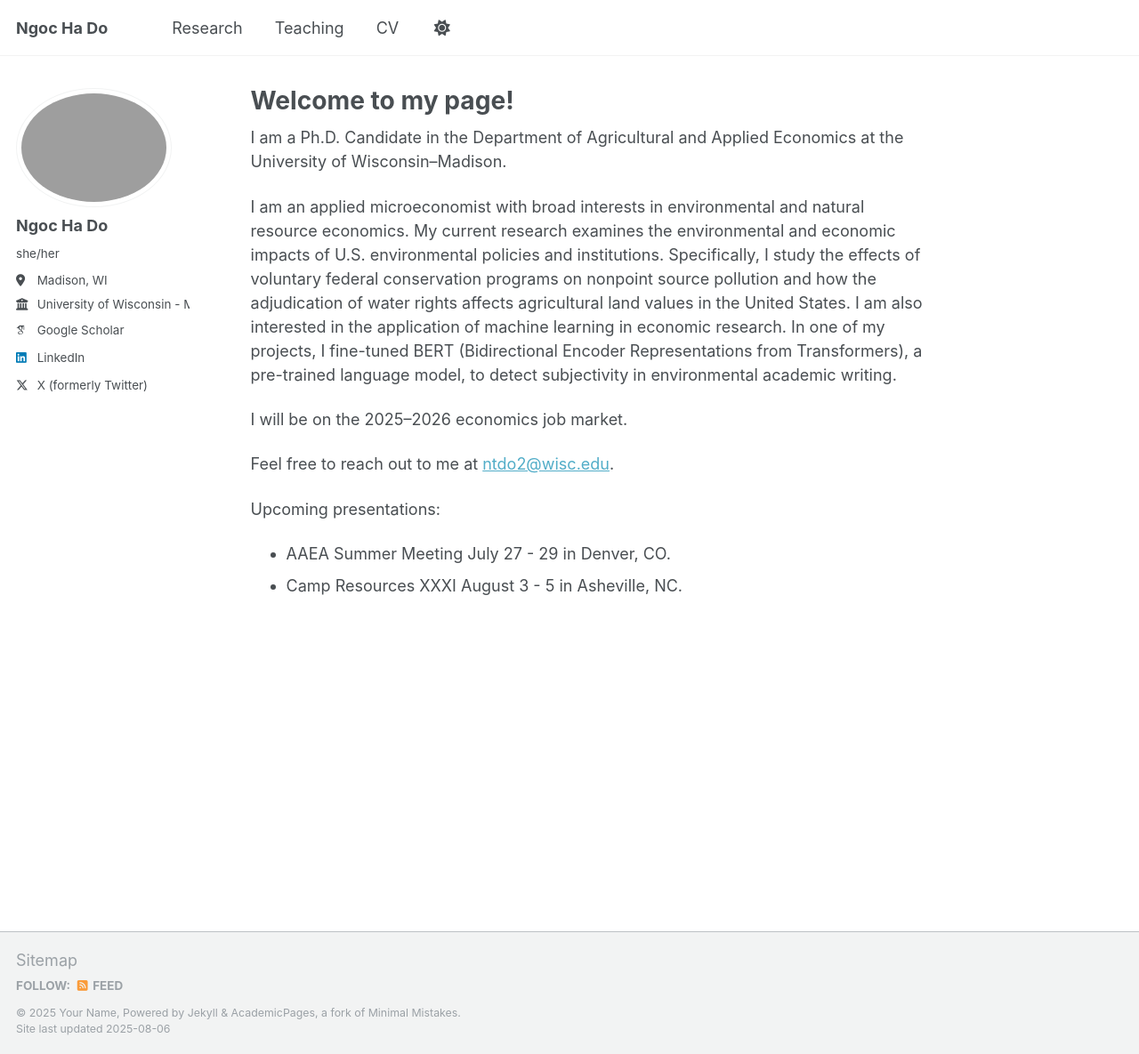
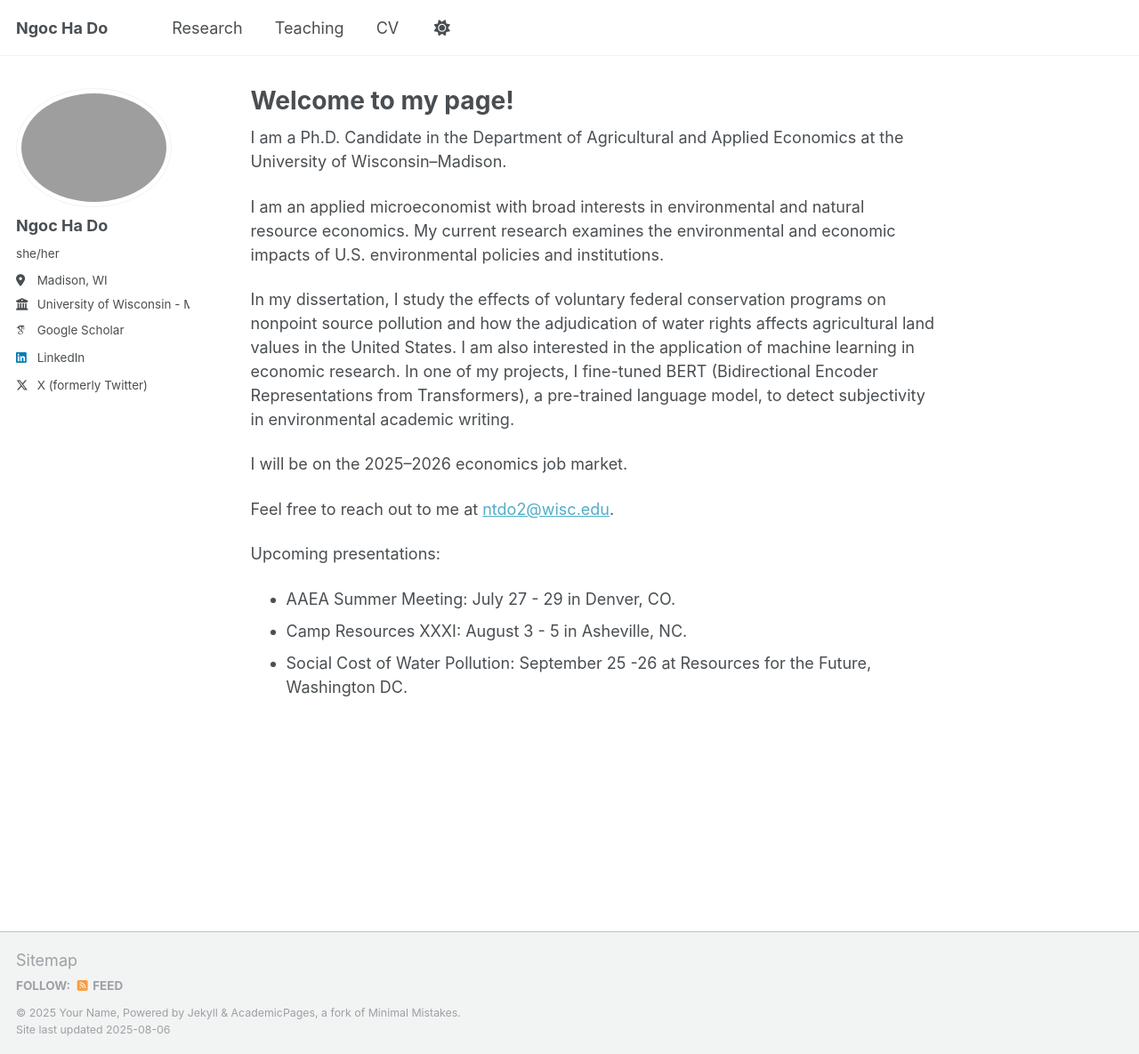
Before and after one commit to dongocha/dongocha.github.io, a Jekyll site: the page built from _pages/about.md, in a window 1280 px wide and 1185 px high. Shown: the whole window at 89% size. Built offline with Jekyll 4.4.1, drawn with Linux system fonts in a browser that asks for light colours; some web fonts are replaced; a script that is not in the unit is left out.

Commit message:
Update about.md

```diff
--- a/_pages/about.md
+++ b/_pages/about.md
@@ -9,12 +9,15 @@ redirect_from:
 
 I am a Ph.D. Candidate in the Department of Agricultural and Applied Economics at the University of Wisconsin–Madison.
 
-I am an applied microeconomist with broad interests in environmental and natural resource economics. My current research examines the environmental and economic impacts of U.S. environmental policies and institutions. Specifically, I study the effects of voluntary federal conservation programs on nonpoint source pollution and how the adjudication of water rights affects agricultural land values in the United States. I am also interested in the application of machine learning in economic research. In one of my projects, I fine-tuned BERT (Bidirectional Encoder Representations from Transformers), a pre-trained language model, to detect subjectivity in environmental academic writing.
+I am an applied microeconomist with broad interests in environmental and natural resource economics. My current research examines the environmental and economic impacts of U.S. environmental policies and institutions.
+
+In my dissertation, I study the effects of voluntary federal conservation programs on nonpoint source pollution and how the adjudication of water rights affects agricultural land values in the United States. I am also interested in the application of machine learning in economic research. In one of my projects, I fine-tuned BERT (Bidirectional Encoder Representations from Transformers), a pre-trained language model, to detect subjectivity in environmental academic writing.
 
 I will be on the 2025–2026 economics job market.
 
 Feel free to reach out to me at [ntdo2@wisc.edu](mailto:ntdo2@wisc.edu).
 
 Upcoming presentations:
-- AAEA Summer Meeting July 27 - 29 in Denver, CO.
-- Camp Resources XXXI August 3 - 5 in Asheville, NC.
+- AAEA Summer Meeting: July 27 - 29 in Denver, CO.
+- Camp Resources XXXI: August 3 - 5 in Asheville, NC.
+- Social Cost of Water Pollution: September 25 -26 at Resources for the Future, Washington DC.
```
